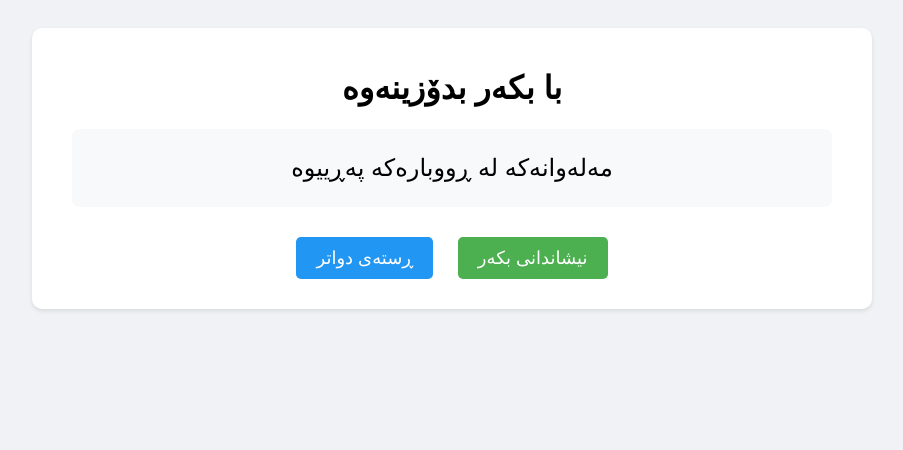
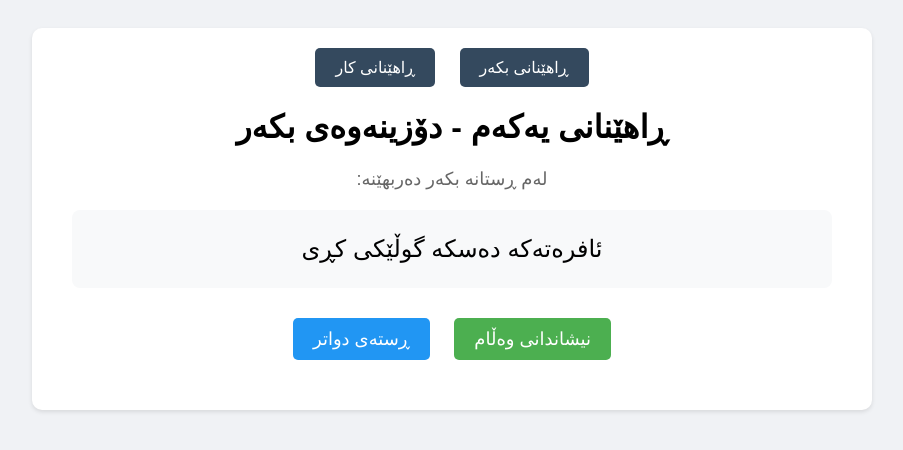
Before and after one commit to Daham-Mustaf/Daham-Mustaf.github.io, a plain HTML site: page index.html in a window 1280 px wide. Shown: the whole page, without its empty margins (188-1091 px from the left). Drawn offline with Linux system fonts and the light colour scheme.

Commit message:
Initial commit

```diff
--- a/index.html
+++ b/index.html
@@ -3,35 +3,36 @@
 <head>
     <meta charset="UTF-8">
     <meta name="viewport" content="width=device-width, initial-scale=1.0">
-    <title>ڕاهێنانی بکەر</title>
+    <title>ڕاهێنانی ڕێزمانی کوردی</title>
     <link rel="stylesheet" href="style.css">
 </head>
 <body>
     <div class="container">
-        <h1>با بکەر بدۆزینەوە</h1>
+        <div class="exercise-buttons">
+            <button onclick="switchExercise('subject')" class="switch-btn">ڕاهێنانی بکەر</button>
+            <button onclick="switchExercise('verb')" class="switch-btn">ڕاهێنانی کار</button>
+        </div>
+
+        <h1 id="exercise-title">ڕاهێنانی ڕێزمانی کوردی</h1>
+        <p id="exercise-description" class="description"></p>
 
         <div class="quiz-container">
-            <div id="sentence" class="sentence">
-                مەلەوانەکە لە ڕووبارەکە پەڕییوە
-            </div>
+            <div id="sentence" class="sentence"></div>
 
             <button onclick="showAnswer()" class="button">
-                نیشاندانی بکەر
+                نیشاندانی وەڵام
             </button>
 
-            <div id="answer" style="display: none;">
-                <div class="sentence">
-                    <span class="highlight">مەلەوانەکە</span> لە ڕووبارەکە پەڕییوە
-                </div>
-                <div class="explanation">
-                    بکەر ئەو کەسەیە کە کردارەکە ئەنجام دەدات
-                </div>
-            </div>
+            <div id="answer" style="display: none;"></div>
 
             <button onclick="nextSentence()" class="button next-btn">
                 ڕستەی دواتر
             </button>
         </div>
+
+        <div class="progress">
+            <span id="current-number"></span>
+        </div>
     </div>
     <script src="script.js"></script>
 </body>
```
